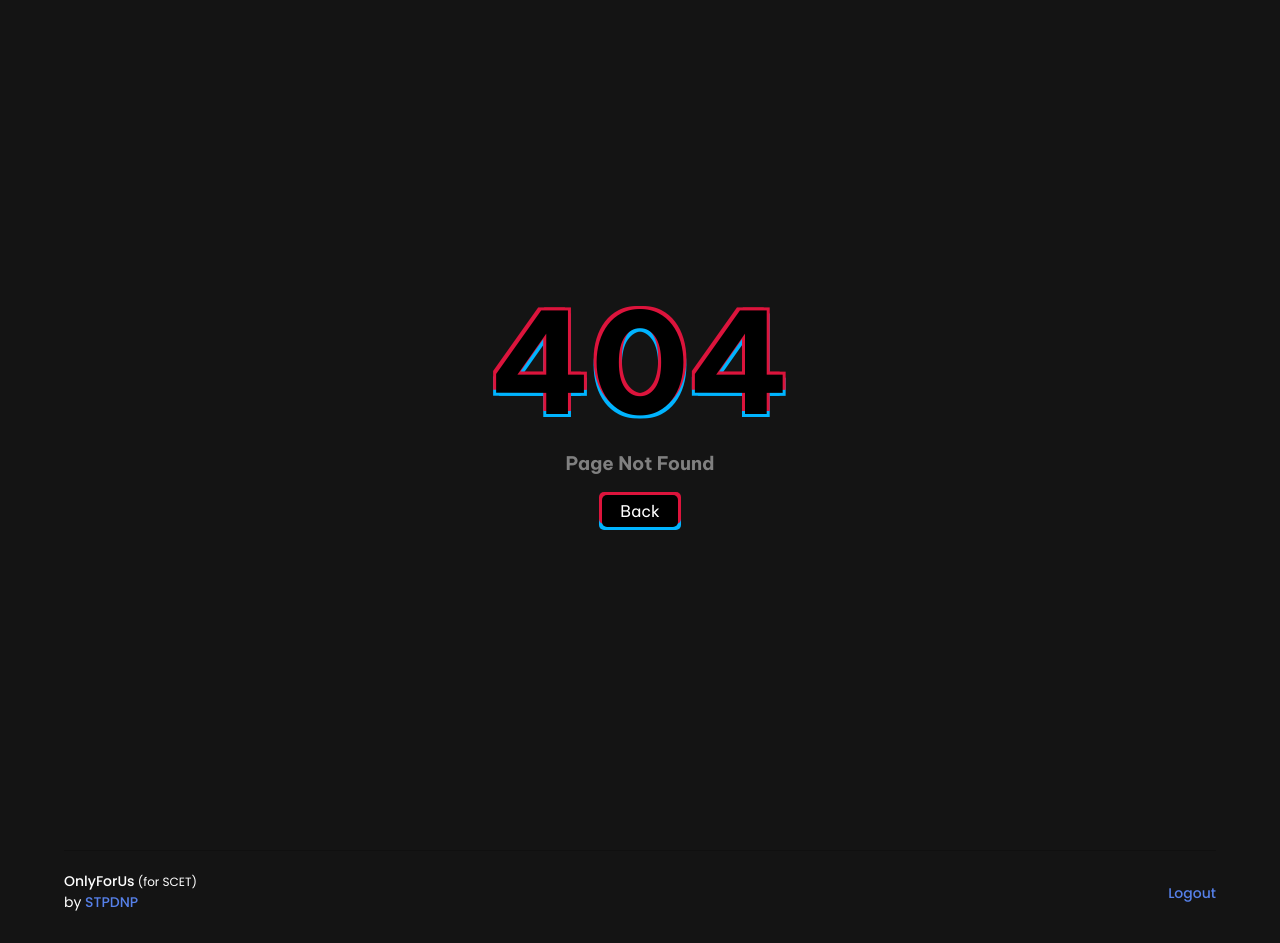
After one commit to ShashankShishodia21/only-for-us, a Django app: template main/templates/main/404.html in a window 1280 px wide. The commit adds this page. Run offline with Django 4.2, Linux system fonts and the light colour scheme; the template is opened without the code that fills it, so the values that code supplies are empty.

Commit message:
added error-handler pages

```diff
--- /dev/null
+++ b/main/templates/main/404.html
@@ -0,0 +1,52 @@
+{% extends 'main/base.html' %}
+{% load static %}
+{% block head %}
+{% endblock %}
+{% block title %}404 Not Found{% endblock %}
+{% block body %}
+    <section class="container">
+        <h1>404</h1>
+        <h3>Page Not Found</h3>
+        <a href="/" class="back-btn">Back</a>
+
+    </section>
+     {% include 'main/footer.html' %}
+     <style type="text/css">
+         body{
+            background-color: rgb(20,20,20);
+            color: white;
+         }
+         .container{
+            min-height: 100vh;
+            width: 95%;
+            margin: auto;
+            margin-bottom: 40px;
+            font-family: 'Be Vietnam Pro';
+            display: flex;
+            align-items: center;
+            justify-content: center;
+            flex-direction: column;
+         }
+         .container h1{
+            font-size: 140px;
+            color: black;
+            text-shadow: -3px -3px 0 crimson, 3px -3px 0 crimson, -3px 3px 0 rgb(0,180,255), 3px 3px 0 rgb(0,180,255);
+
+         }
+         .container h3{
+            margin-bottom: 10px;
+            color: gray;
+         }
+         .back-btn{
+            text-decoration: none;
+            background: black;
+            color: white;
+            padding: 6px 18px;
+            border-radius: 5px;
+            margin-top: 10px;
+            box-shadow: -3px -3px 0 crimson, 3px -3px 0 crimson, -3px 3px 0 rgb(0,180,255), 3px 3px 0 rgb(0,180,255);
+
+         }
+
+     </style>
+{% endblock %}
--- a/main/templates/main/terms.html
+++ b/main/templates/main/terms.html
@@ -142,6 +142,7 @@
             margin: auto;
             margin-top: 80px;
             margin-bottom: 40px;
+            font-family: 'Be Vietnam Pro';
          }
 
      </style>
--- a/onlyforus/urls.py
+++ b/onlyforus/urls.py
@@ -20,3 +20,6 @@ urlpatterns = [
     path('admin/', admin.site.urls),
     path('', include('main.urls'))
 ]
+
+handler404 = 'main.views.error_404'
+handler500 = 'main.views.error_500'
```
Also changed, not shown: main/templates/main/500.html (added, +52 -0 lines), main/views.py (+9 -0 lines), db.sqlite3.
